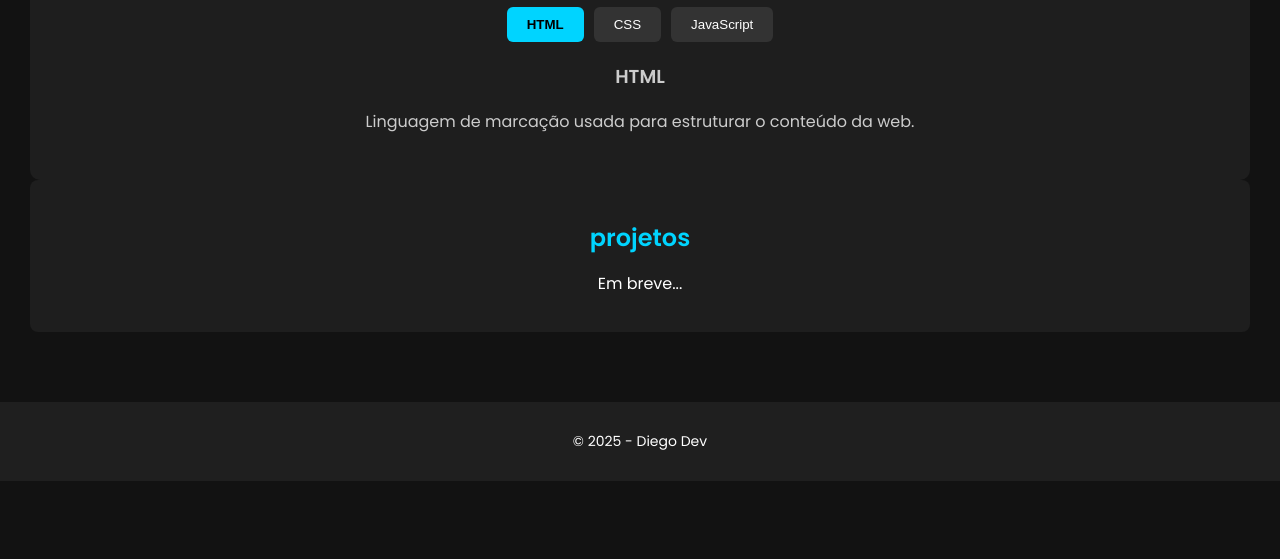
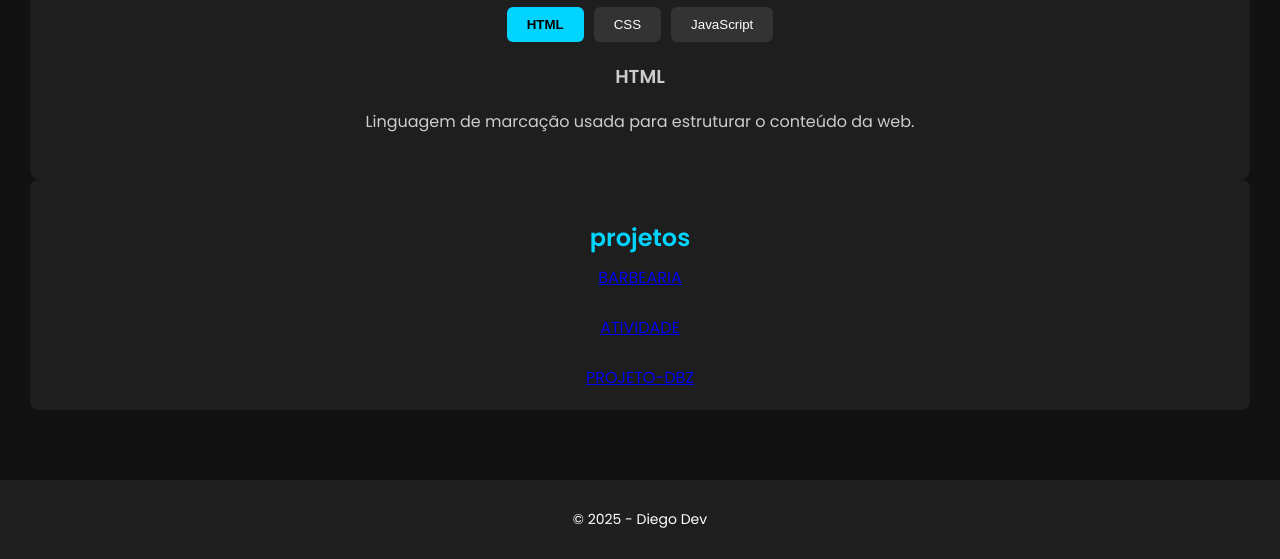
Before and after one commit to sitesdev56/meu-portfolio, a plain HTML site: page index.html in a window 1280 px wide. Shown: the part 800-1359 px from the top of the page. Before the commit the page ends 1281 px from the top, so only its background shows below. Drawn offline with Linux system fonts and the light colour scheme.

Commit message:
Add files via upload

```diff
--- a/index.html
+++ b/index.html
@@ -60,7 +60,11 @@
 
         <div class="secao projeto">
             <h2 class="titulo-secao">projetos</h2>
-            <p>Em breve...</p>
+            <a href="https://sitesdev56.github.io/barbearia_gabriel.com-/">BARBEARIA</a>
+            <br> <br>
+            <a href="https://sitesdev56.github.io/atividade-dirigida-3-ano.com/">ATIVIDADE</a>
+            <br> <br>
+            <a href="https://sitesdev56.github.io/projeto-DBZ.Dls/">PROJETO-DBZ</a>
         </div>
     </main>
 
@@ -74,7 +78,7 @@
         <a href="https://wa.me/5577999834426" target="_blank" class="icone whatsapp">
           <img src="https://cdn.jsdelivr.net/gh/simple-icons/simple-icons/icons/whatsapp.svg" alt="WhatsApp">
         </a>
-        <a href="https://instagram.com/dihsouza_ofc" target="_blank" class="icone instagram">
+        <a href="https://instagram.com/devdih_ofc" target="_blank" class="icone instagram">
           <img src="https://cdn.jsdelivr.net/gh/simple-icons/simple-icons/icons/instagram.svg" alt="Instagram">
         </a>
         <a href="mailto:diegoxiaomi56@gmail.com" class="icone email">
```
